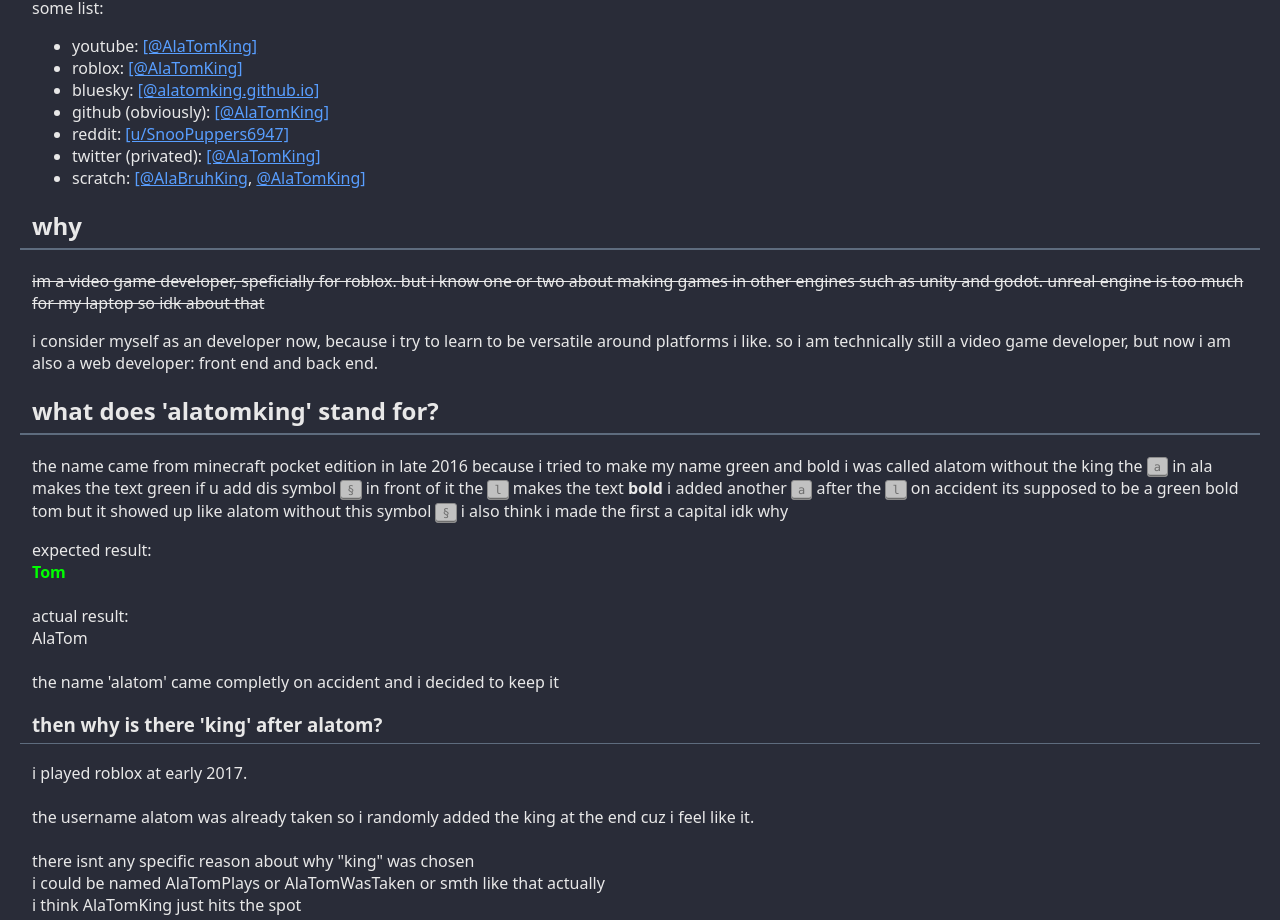
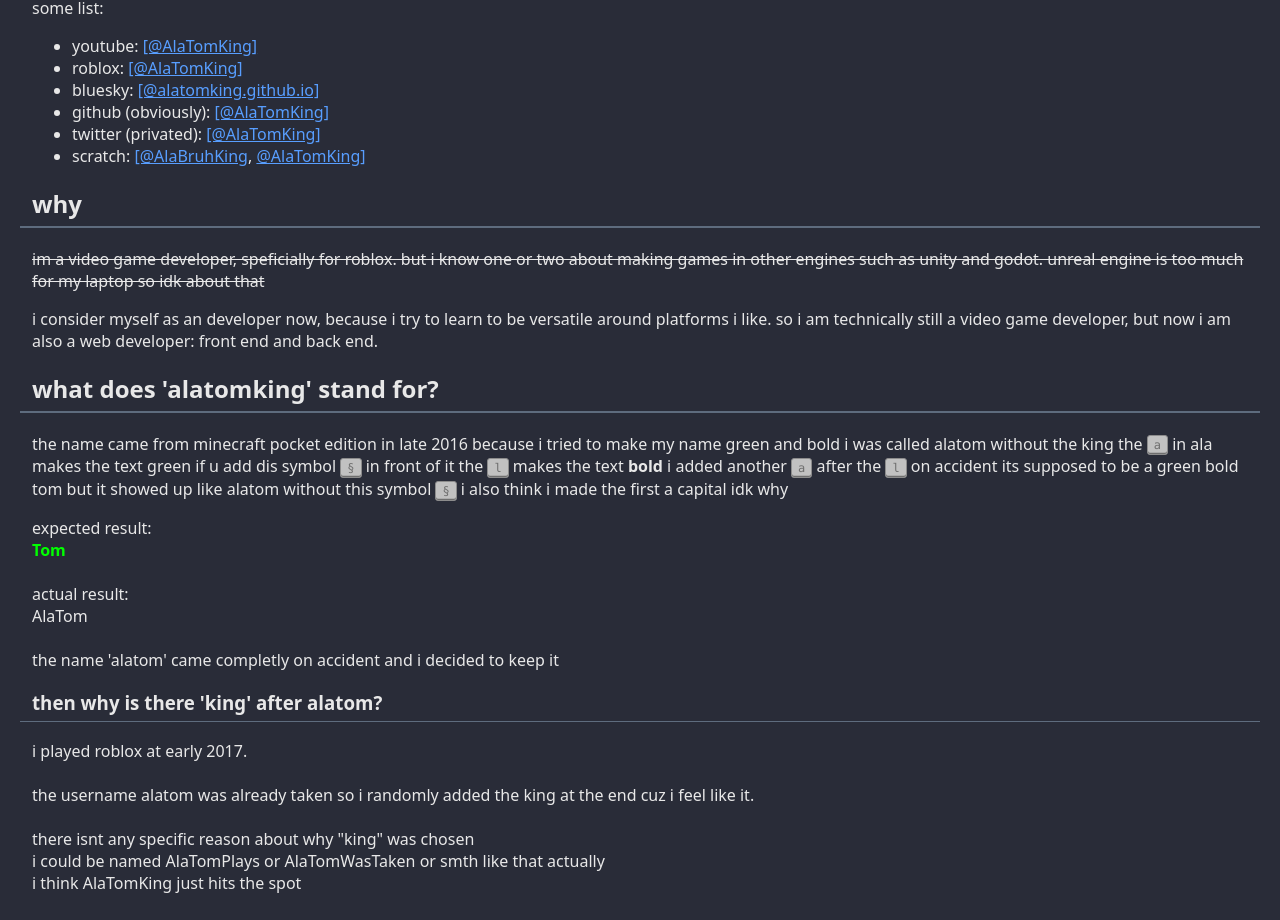
Before and after one commit to AlaTomKing/alatomking.github.io, a plain HTML site: page index.html in a window 1280 px wide. Shown: the part 899-1819 px from the top of the page. Drawn offline with Linux system fonts and the light colour scheme.

Commit message:
update
dont like that

```diff
--- a/index.html
+++ b/index.html
@@ -143,7 +143,6 @@ some list:
 <li>roblox: <a href="https://www.roblox.com/users/277326173">[@AlaTomKing]</a></li>
 <li>bluesky: <a href="https://bsky.app/profile/alatomking.github.io">[@alatomking.github.io]</a></li>
 <li>github (obviously): <a href="https://github.com/AlaTomKing">[@AlaTomKing]</a></li>
-<li>reddit: <a href="https://www.reddit.com/u/SnooPuppers6947">[u/SnooPuppers6947]</a></li>
 <li>twitter (privated): <a href="https://twitter.com/AlaTomKing">[@AlaTomKing]</a></li>
 <li>scratch: <a href="https://scratch.mit.edu/users/AlaBruhKing">[@AlaBruhKing</a>, <a href="https://scratch.mit.edu/users/AlaTomKing">@AlaTomKing]</a></li>
 </ul>
```
